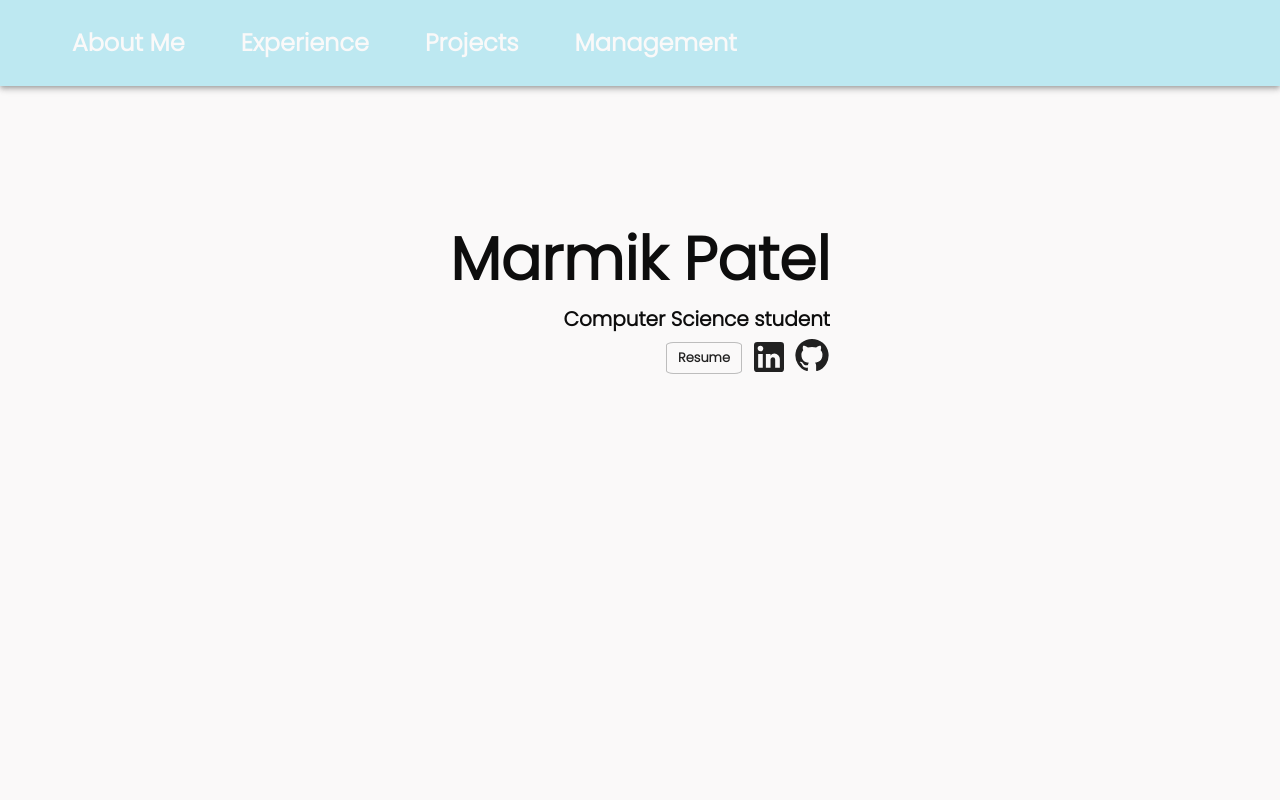
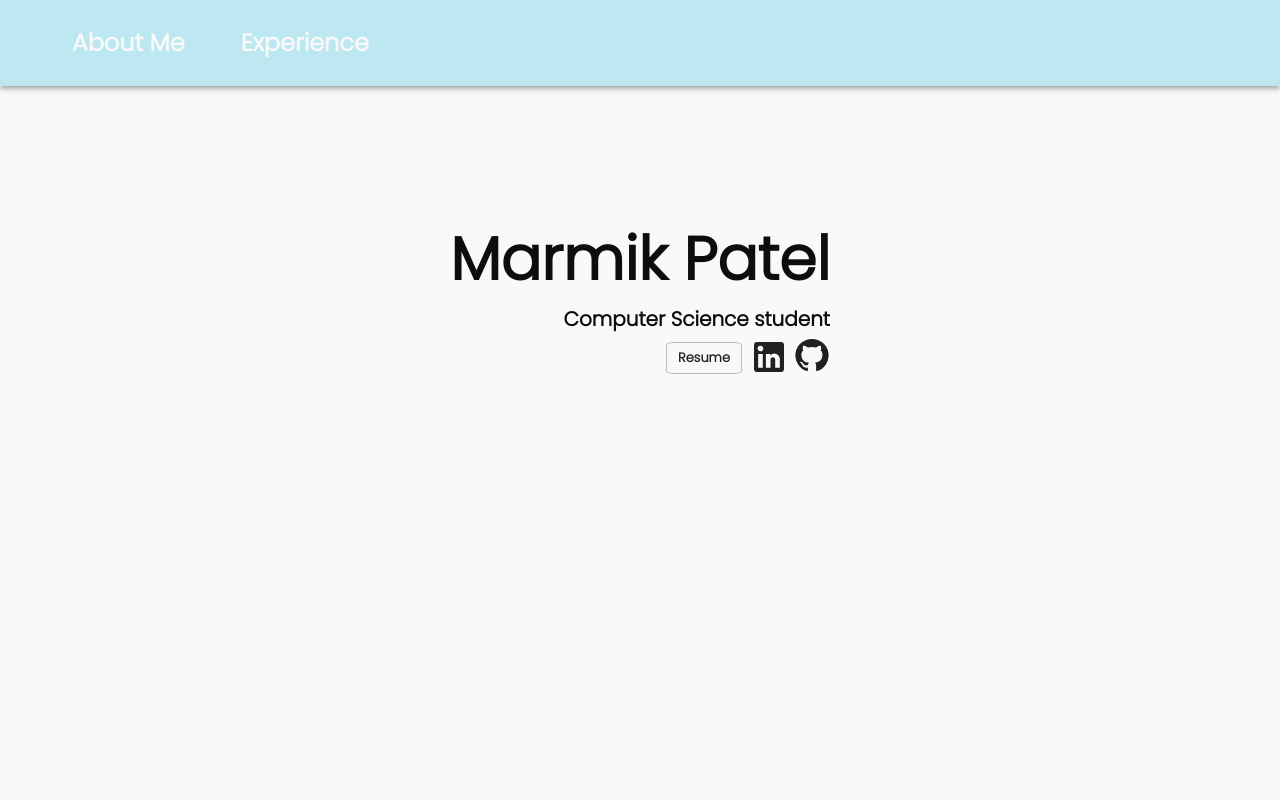
Before and after one commit to marmikpatel19/marmikpatel19.github.io, a React (Create React App) app: page / in a window 1280 px wide. Shown: the top 800 px of the page. Built offline with nearby package versions, Linux system fonts and the light colour scheme.

Commit message:
prep for deploy

```diff
--- a/src/components/navbar.jsx
+++ b/src/components/navbar.jsx
@@ -12,7 +12,7 @@ import MenuItem from "@mui/material/MenuItem";
 import { Link } from "react-scroll";
 
 // These coincide with the id's of the components of the homepage
-const sections = ["About Me", "Experience", "Projects", "Management"];
+const sections = ["About Me", "Experience"]; // add back when ready: "Projects", "Management"
 
 function Navbar() {
   const [anchorElNav, setAnchorElNav] = React.useState(null);
```
Also changed, not shown: 1 other file (tests, documents, lock files or other folders).
